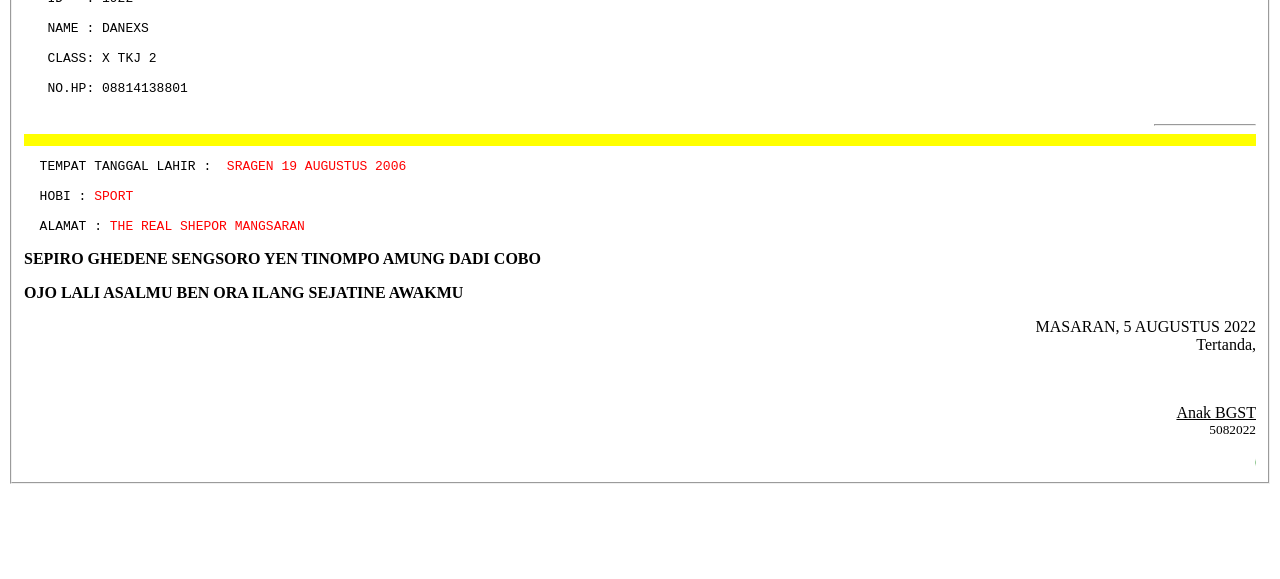
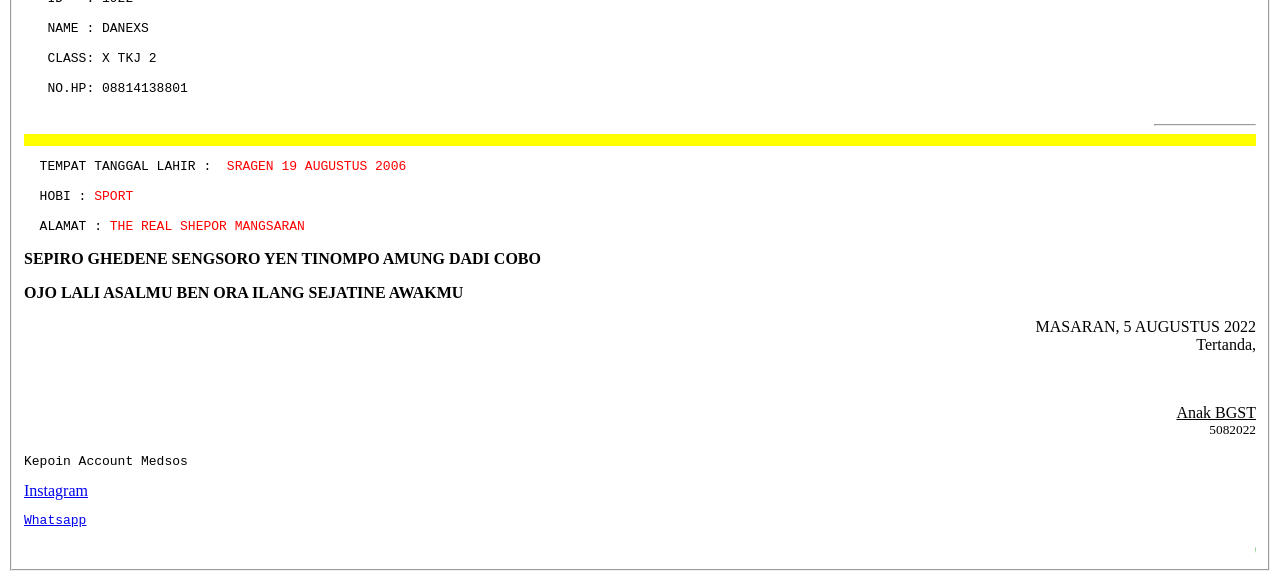
Before and after one commit to Danexs19/idd.com, a plain HTML site: page index.html in a window 1280 px wide. Shown: the part 530-1109 px from the top of the page. Before the commit the page ends 1022 px from the top, so only its background shows below. Drawn offline with Linux system fonts and the light colour scheme.

Commit message:
Update index.html

```diff
--- a/index.html
+++ b/index.html
@@ -33,6 +33,8 @@
       <u>Anak BGST</U><br>
       <SUB>5082022</SUB>
     </p>
+  <pre>Kepoin Account Medsos</pre>
+    <a href="https://www.instagram.com/ini_danexs/">Instagram</a> <pre><a href="https://api.whatsapp.com/send/?phone=628814138801">Whatsapp<br></a></pre>
     <footer>
       <marquee><font color="green" font-size="small">Copyright&copy;2022
         Danexs Newbie||Danexs Newbie||Danexs Newbie||Danexs Newbie||</font></marquee>
```
